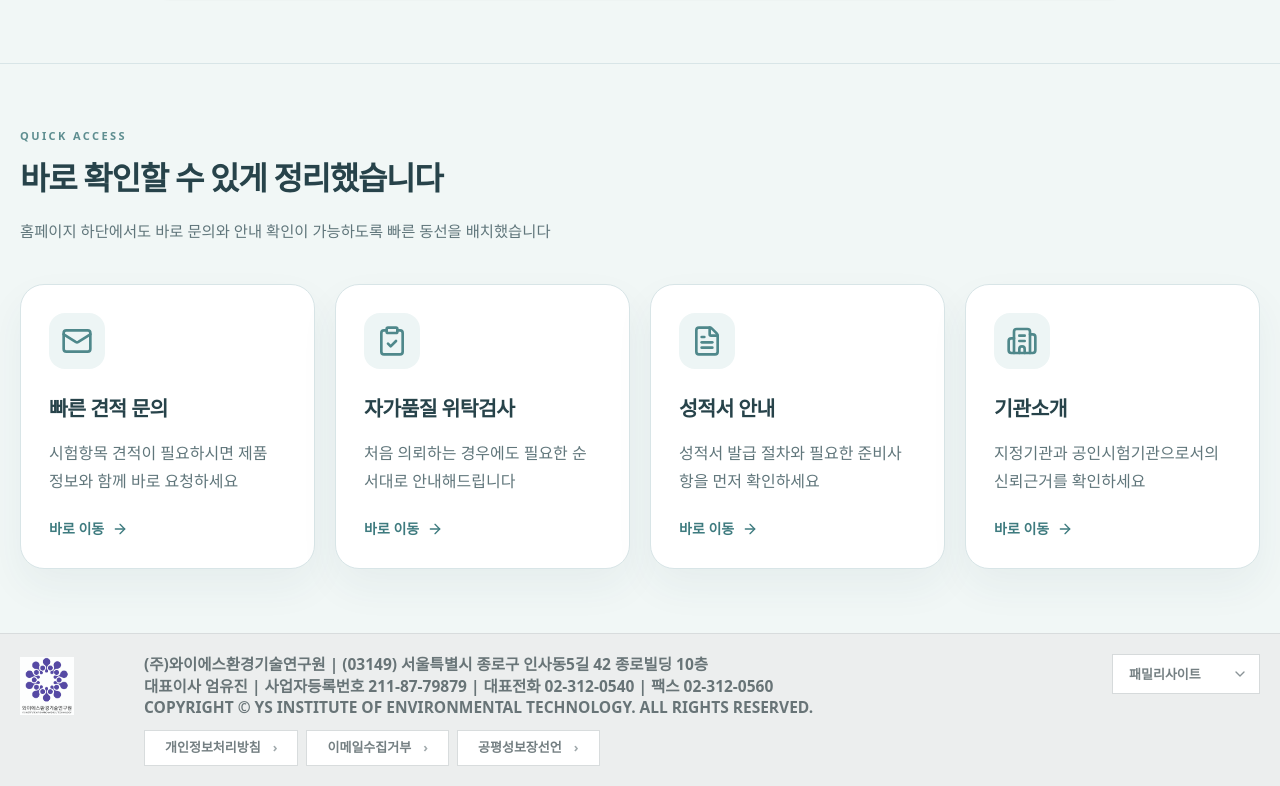
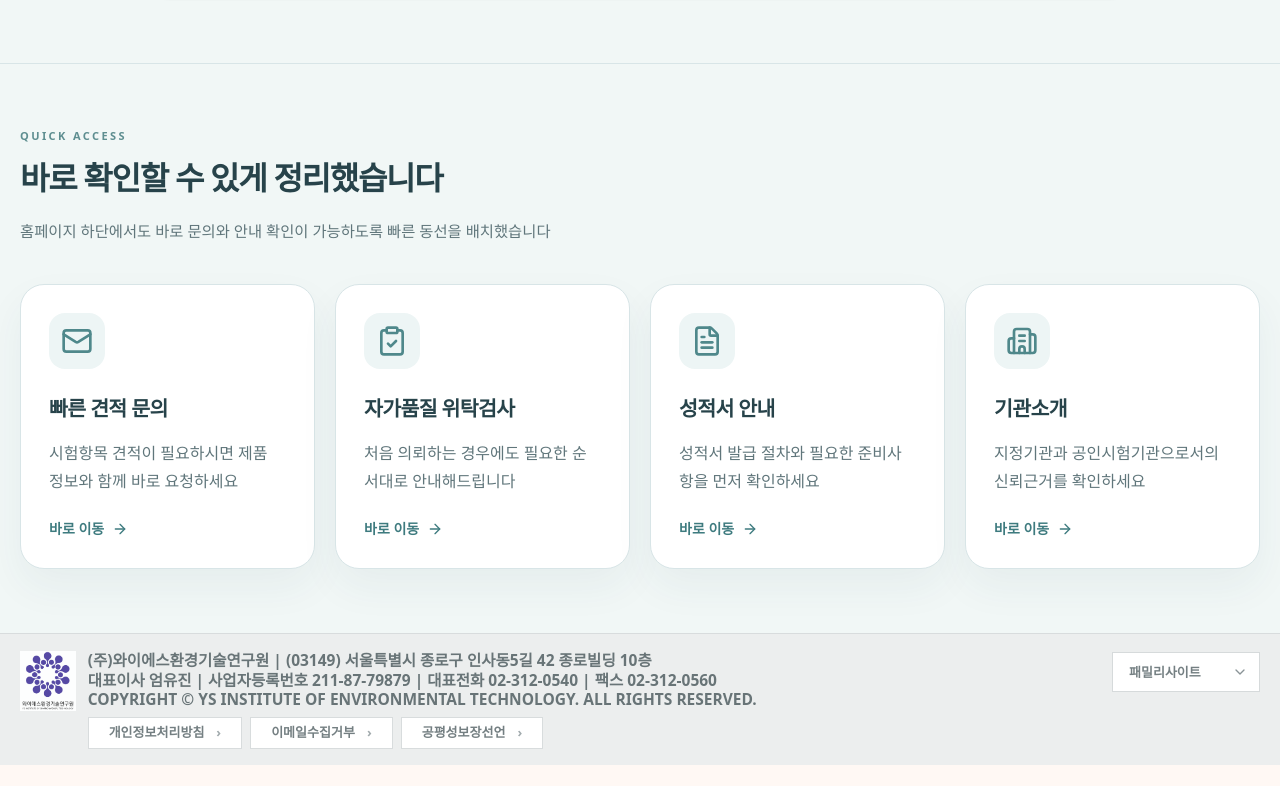
Before and after one commit to YSIET/ysiet-cosmetics-testing, a React (Vite) app: page / in a window 1280 px wide. Shown: the part 7208-7994 px from the top of the page. After the commit the page ends 7973 px from the top, so only its background shows below. Built offline with nearby package versions, Linux system fonts and the light colour scheme.

Commit message:
Update App.jsx

```diff
--- a/src/App.jsx
+++ b/src/App.jsx
@@ -550,18 +550,19 @@ function BrandTrustBar() {
 function Footer() {
   return (
     <footer className="border-t border-[#D8DCDD] bg-[#ECEEEE]">
-      <div className="mx-auto max-w-7xl px-5 py-5">
-        <div className="grid gap-2 lg:grid-cols-[116px_minmax(0,1fr)_148px] lg:items-start">
-          <div className="flex items-start justify-start pt-[3px]">
+      <div className="mx-auto max-w-7xl px-5 py-4">
+        <div className="flex flex-col gap-3 lg:flex-row lg:items-start lg:justify-between">
+          <div className="flex min-w-0 items-start gap-3">
+            <div className="flex shrink-0 items-start pt-[1px]">
               <img
                 src={YS_LOGO}
                 alt="와이에스환경기술연구원 로고"
-              className="h-[58px] w-auto object-contain opacity-90"
+                className="h-[60px] w-auto object-contain opacity-90"
               />
             </div>
 
-          <div className="min-w-0">
-            <div className="space-y-[1px] text-[15.5px] font-semibold leading-[1.32] text-[#687477]">
+            <div className="min-w-0 pt-[1px]">
+              <div className="space-y-0 text-[15.5px] font-semibold leading-[1.24] text-[#687477]">
                 <p>
                   (주)와이에스환경기술연구원 | (03149) 서울특별시 종로구 인사동5길 42 종로빌딩 10층
                 </p>
@@ -573,12 +574,12 @@ function Footer() {
                 </p>
               </div>
 
-            <div className="mt-3 flex flex-wrap gap-2">
+              <div className="mt-2 flex flex-wrap gap-2">
                 {footerPolicyLinks.map((item) => (
                   <a
                     key={item.label}
                     href={item.href}
-                  className="inline-flex h-9 items-center justify-center border border-[#D8DCDD] bg-white px-5 text-[13px] font-semibold text-[#747F82] transition hover:bg-[#F8F9F9]"
+                    className="inline-flex h-8 items-center justify-center border border-[#D8DCDD] bg-white px-5 text-[13px] font-semibold text-[#747F82] transition hover:bg-[#F8F9F9]"
                   >
                     {item.label}
                     <span className="ml-3 text-[#A1AAAD]">›</span>
@@ -586,8 +587,9 @@ function Footer() {
                 ))}
               </div>
             </div>
+          </div>
 
-          <div className="lg:justify-self-end">
+          <div className="w-full pt-[2px] lg:w-[148px] lg:shrink-0">
             <FamilySiteSelect />
           </div>
         </div>
```
Lines whose indentation alone changed are shown as unchanged.
